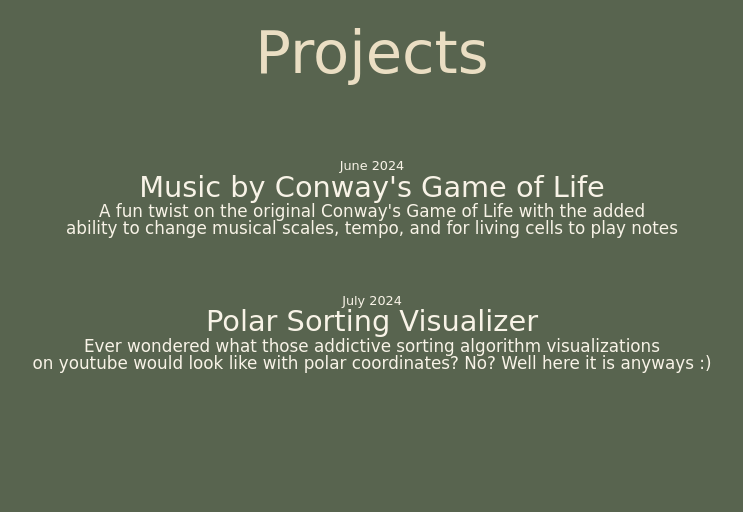
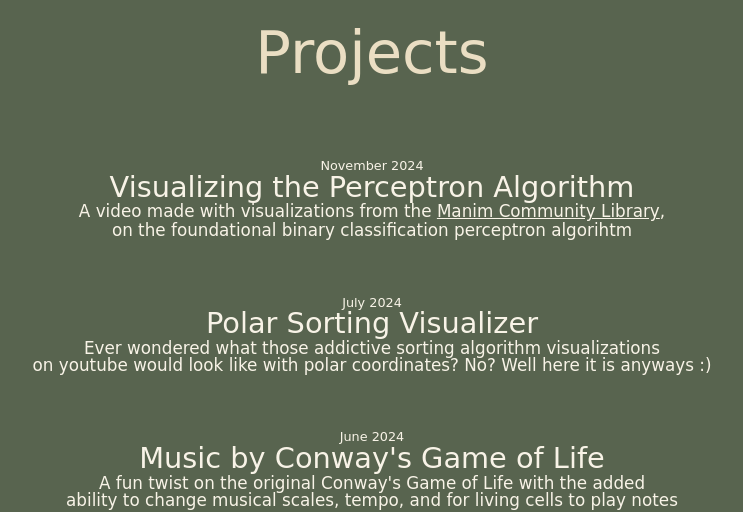
Before and after one commit to russell-rozenbaum/PersonalWebsite, a plain HTML site: page index.html in a window 1280 px wide. Shown: the part 1350-1862 px from the top of the page, without its empty margins (268-1011 px from the left). Drawn offline with Linux system fonts and the light colour scheme.

Commit message:
added visualizing perceptron video project

```diff
--- a/index.html
+++ b/index.html
@@ -132,6 +132,29 @@
       <br><br>
 
       <div id="coding-text-small">
+        November 2024
+       </div>
+       <a href="https://www.youtube.com/watch?v=aIfP4kK3zn0" target="_blank">
+        Visualizing the Perceptron Algorithm</a>
+        <div class="page-text">
+          A video made with visualizations from the  <a href="https://www.manim.community/" target="_blank" style="text-decoration: underline !important;">Manim Community Library</a>,
+          <br>
+          on the foundational binary classification perceptron algorihtm
+        </div>
+      <br><br>
+
+       <div id="coding-text-small">
+        July 2024
+       </div>
+       <a href="https://github.com/russell-rozenbaum/PolarSortingVisualizer" target="_blank">
+        Polar Sorting Visualizer</a>
+        <div class="page-text">
+          Ever wondered what those addictive sorting algorithm visualizations<br>
+          on youtube would look like with polar coordinates? No? Well here it is anyways :)
+        </div>
+      <br><br>
+
+      <div id="coding-text-small">
         June 2024
        </div>
        <a href="https://russell-rozenbaum.github.io/MusicByCGOL/" target="_blank">
@@ -143,15 +166,6 @@
         </div>
        <br><br>
 
-       <div id="coding-text-small">
-        July 2024
-       </div>
-       <a href="https://github.com/russell-rozenbaum/PolarSortingVisualizer" target="_blank">
-        Polar Sorting Visualizer</a>
-        <div class="page-text">
-          Ever wondered what those addictive sorting algorithm visualizations<br>
-          on youtube would look like with polar coordinates? No? Well here it is anyways :)
-        </div>
   </div>
 </div>
 
--- a/style.css
+++ b/style.css
@@ -146,6 +146,10 @@ nav a:hover {
   color: var(--primary-color);
   font-size: 1.05rem;
   text-align: center;
+}
+
+.page-text a::after {
+  content: none !important;
 }
 
 #coding-text {
@@ -400,6 +404,12 @@ font-family: Bradley Hand, cursive;
   object-fit: contain;
 }
 
+.percept-logo {
+  width: 350px;
+  height: 350px;
+  object-fit: contain;
+}
+
 audio {
 justify-content: center;
 }
```
